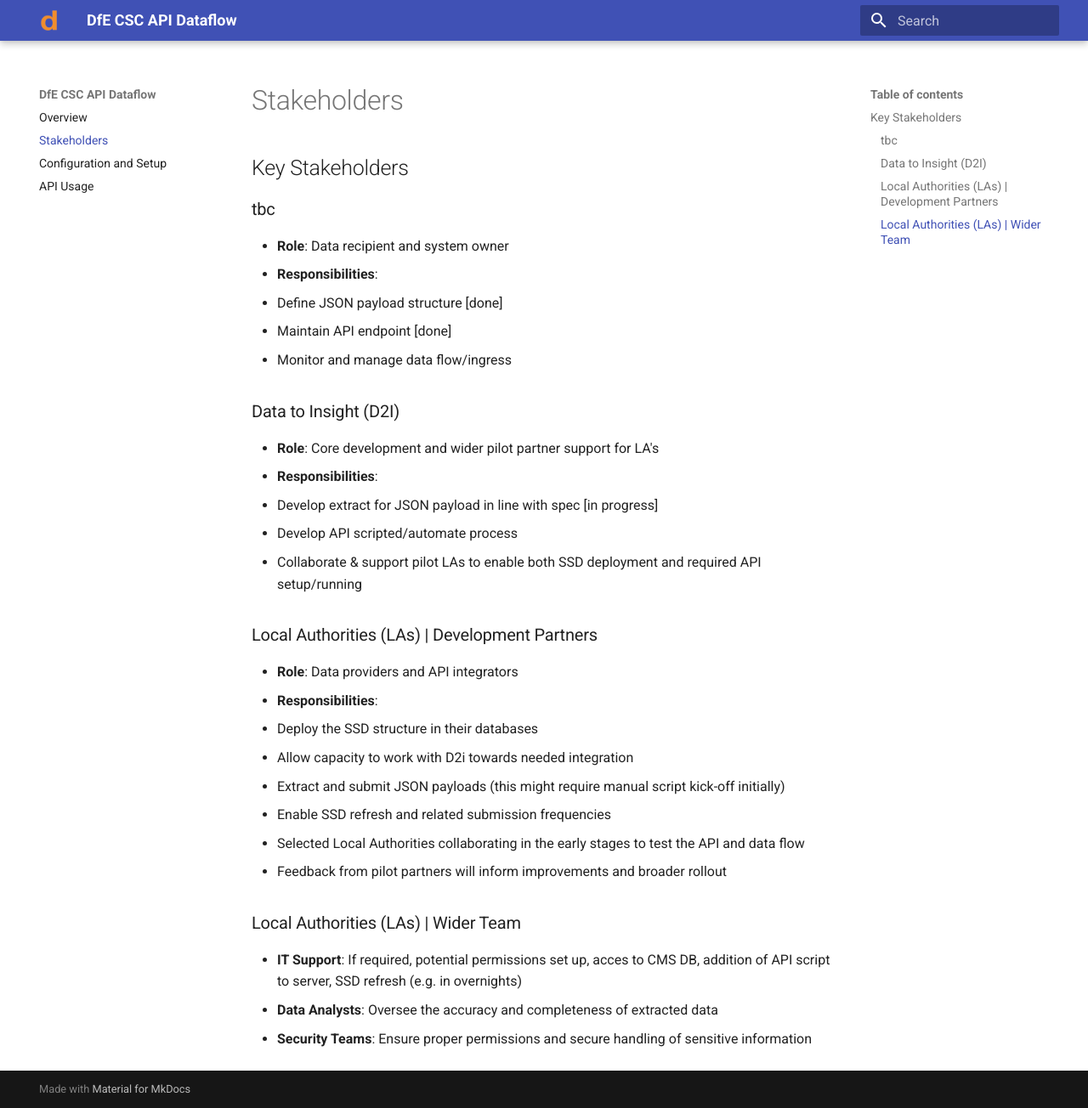
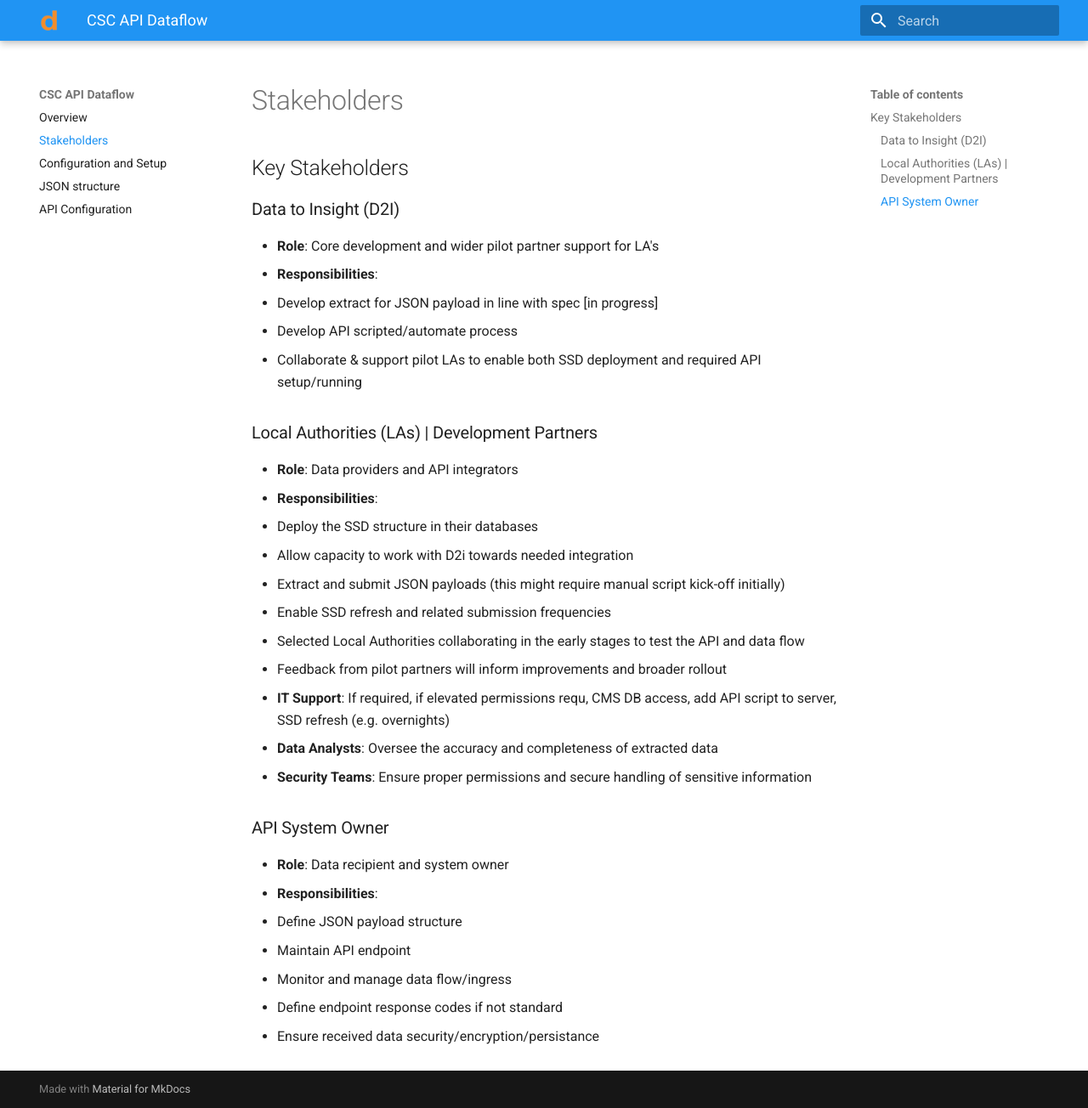
Before and after one commit to data-to-insight/dfe-csc-api-data-flows, an MkDocs documentation site: the page built from docs/stakeholders.md, in a window 1280 px wide and 1304 px high. Shown: the whole window at 85% size. Built offline with MkDocs 1.6.1 and Material for MkDocs 9.7.7, drawn with Linux system fonts in a browser that asks for light colours.

Commit message:
documentation updates incl json diagrams

```diff
--- a/docs/assets/css/styles.css
+++ b/docs/assets/css/styles.css
@@ -2,3 +2,30 @@
     max-height: 40px;
     margin: 0;
 }
+
+html {
+    scroll-behavior: smooth;
+}
+
+
+/* Doc menu + sub menu items */
+
+/* right|split sidebar TOC headings */
+/* .md-sidebar {
+    width: 200px;
+} */
+
+
+/* left sidebar sub/TOC headings */
+.md-sidebar__toc {
+    font-size: 0.9rem;
+    margin-left: 10px; /* indentation */
+}
+
+/* highlight active section */
+.md-sidebar__toc .md-nav__item--active > .md-nav__link {
+    color: #007bff; /* active link colour */
+    font-weight: bold;
+}
+
+/* End Doc menu + sub menu items */
--- /dev/null
+++ b/docs/assets/js/scripts.js
@@ -0,0 +1,23 @@
+
+// coerce sticky header so that it changes to reflect TOC heading currently in view
+// if no TOC structure, stays on default title
+document.addEventListener("DOMContentLoaded", function () {
+    const headerTitle = document.querySelector(".md-header__title"); // ribbon title element
+    const sections = document.querySelectorAll("h1, h2"); // target headings (dropped h3)
+
+    function updateHeaderTitle() {
+        let currentHeading = "CSC API Dataflow"; // default title when no section in view
+        let scrollPosition = window.scrollY;
+
+        sections.forEach((section) => {
+            const offset = section.offsetTop - 50; // offset for sticky header height
+            if (scrollPosition >= offset) {
+                currentHeading = section.innerText;
+            }
+        });
+
+        headerTitle.textContent = currentHeading;
+    }
+
+    window.addEventListener("scroll", updateHeaderTitle); // update title on scroll
+});
--- a/docs/stakeholders.md
+++ b/docs/stakeholders.md
@@ -1,13 +1,6 @@
 # Stakeholders
 
 ## Key Stakeholders
-### tbc
-- **Role**: Data recipient and system owner
-- **Responsibilities**:
-  - Define JSON payload structure [done]
-  - Maintain API endpoint [done]
-  - Monitor and manage data flow/ingress
-
 ### Data to Insight (D2I)
 - **Role**: Core development and wider pilot partner support for LA's
 - **Responsibilities**:
@@ -25,7 +18,15 @@
 - Selected Local Authorities collaborating in the early stages to test the API and data flow
 - Feedback from pilot partners will inform improvements and broader rollout
 
-### Local Authorities (LAs) | Wider Team
-- **IT Support**: If required, potential permissions set up, acces to CMS DB, addition of API script to server, SSD refresh (e.g. in overnights)
+- **IT Support**: If required, if elevated permissions requ, CMS DB access, add API script to server, SSD refresh (e.g. overnights)
 - **Data Analysts**: Oversee the accuracy and completeness of extracted data
 - **Security Teams**: Ensure proper permissions and secure handling of sensitive information
+
+### API System Owner
+- **Role**: Data recipient and system owner
+- **Responsibilities**:
+  - Define JSON payload structure
+  - Maintain API endpoint
+  - Monitor and manage data flow/ingress
+  - Define endpoint response codes if not standard
+  - Ensure received data security/encryption/persistance
--- a/mkdocs.yml
+++ b/mkdocs.yml
@@ -1,15 +1,31 @@
-site_name: "DfE CSC API Dataflow"
+site_name: "CSC API Dataflow"
+
 theme:
   name: material
   logo: assets/images/d2ilogo.png
+  localization:
+    toc: "Page Sections"
+  palette:
+    primary: blue
+    accent: light-blue
+  features:
+    # - navigation.tabs       # swap to tabs in ribbon (depreciated)
+    - navigation.top          # shift TOC into left sidebar
+    - navigation.sections     # highlight current section during scroll
+  toc:
+    depth: 3  # (alter if h-depth deepens beyond h3. Current : H1, H2, H3)
 nav:
   - Overview: index.md
   - Stakeholders: stakeholders.md
   - Configuration and Setup: setup.md
-  - API Usage: api_usage.md
+  - JSON structure: payload_structure.md
+  - API Configuration: api_config.md
 plugins:
   - search
   - pdf-export
+  - mermaid2  # enable Mermaid diagram
 
 extra_css:
   - assets/css/styles.css
+extra_javascript:
+  - assets/js/scripts.js
```
Also changed, not shown: README.md (+0 -3 lines), docs/api_config.md (added, +1 -0 lines), docs/api_usage.md (deleted, +0 -2 lines), docs/payload_structure.md (added, +249 -0 lines), docs/assets/images/json_payload_structure_diagram_v0.7.png (added).
